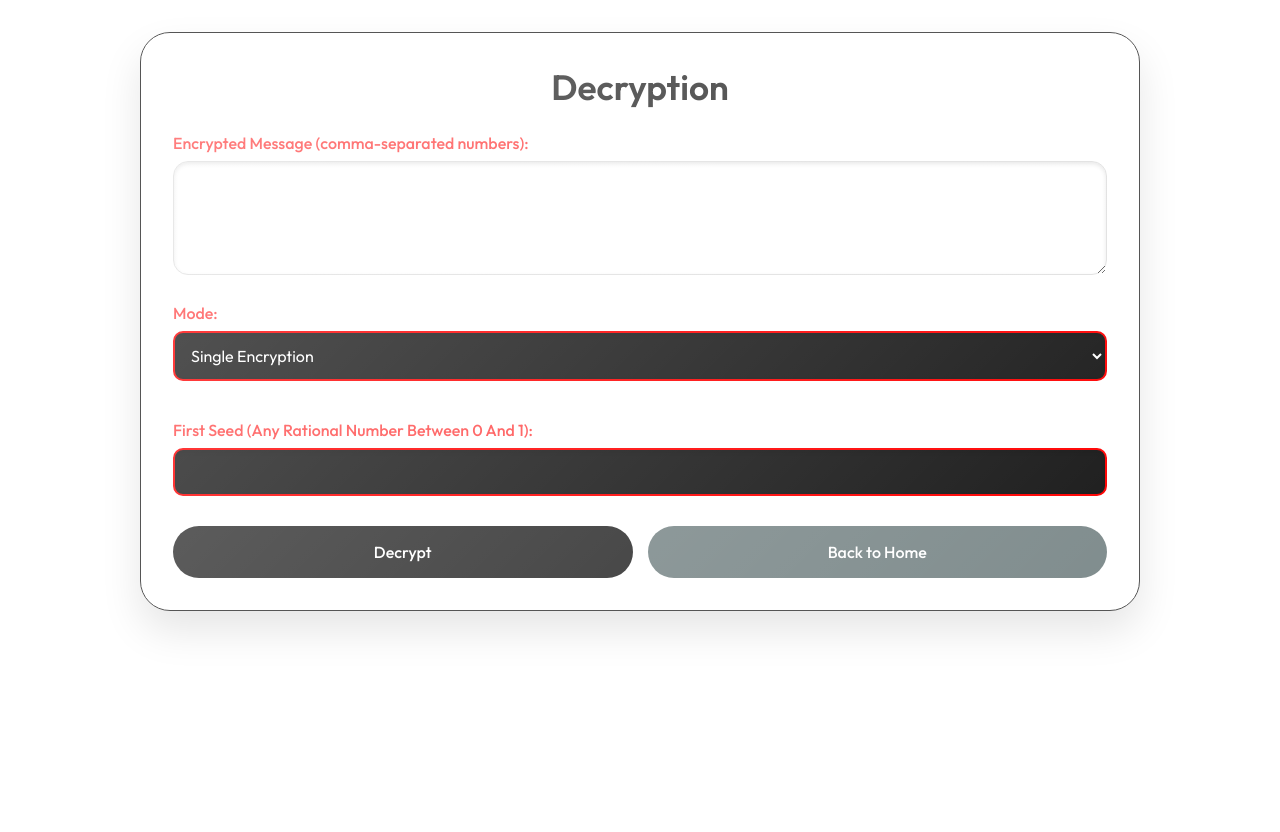
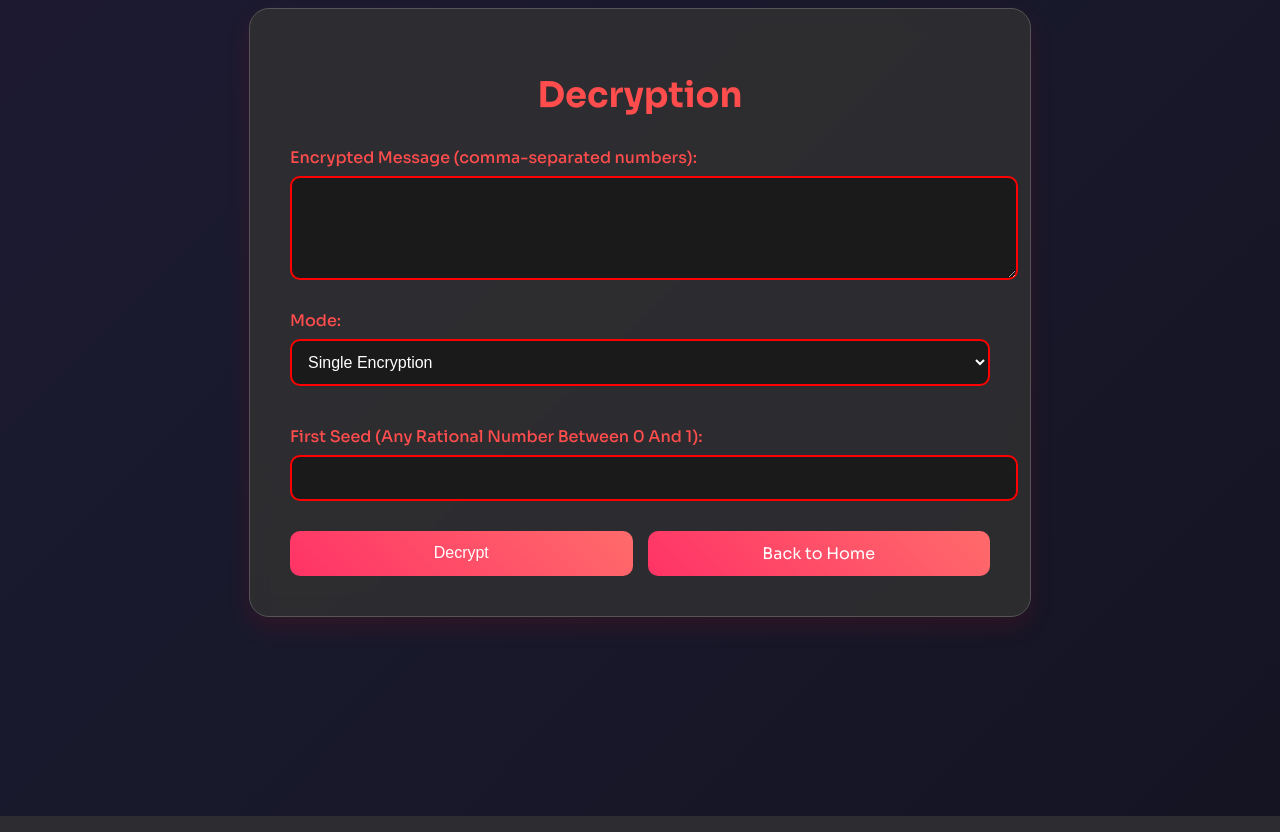
Before and after one commit to RiderSupreme/ChaosCrypt, a Flask app: page /decrypt in a window 1280 px wide. Run offline with Flask 3, Linux system fonts and the light colour scheme.

Commit message:
Restored to '2f5e502fd0de5bc9d2eae2525340f7d7c3a164ec'
Replit-Restored-To: 2f5e502fd0de5bc9d2eae2525340f7d7c3a164ec

```diff
--- a/static/styles.css
+++ b/static/styles.css
@@ -1,136 +1,13 @@
 
-@import url('https://fonts.googleapis.com/css2?family=Outfit:wght@300;400;500;600&display=swap');
-
-:root {
-  --primary: #ffffff;
-  --accent: #e0e0e0;
-  --text: #333333;
-  --shadow: rgba(0, 0, 0, 0.1);
+@keyframes gradient {
+    0% { background-position: 0% 50%; }
+    50% { background-position: 100% 50%; }
+    100% { background-position: 0% 50%; }
 }
 
-* {
-  margin: 0;
-  padding: 0;
-  box-sizing: border-box;
-  font-family: 'Outfit', sans-serif;
+.animated-bg {
+    background: linear-gradient(-45deg, #0f0f1a, #1a1a2e, #2a1a3a, #1a2a3e);
+    background-size: 400% 400%;
+    animation: gradient 15s ease infinite;
+    min-height: 100vh;
 }
-
-body {
-  background: var(--primary);
-  color: var(--text);
-  min-height: 100vh;
-}
-
-.container {
-  background: var(--primary);
-  border-radius: 30px;
-  padding: 2rem;
-  margin: 2rem auto;
-  max-width: 1000px;
-  box-shadow: 0 20px 40px var(--shadow);
-  position: relative;
-  overflow: hidden;
-}
-
-.container::before {
-  content: '';
-  position: absolute;
-  top: 0;
-  left: 0;
-  width: 100%;
-  height: 100%;
-  background: linear-gradient(135deg, rgba(255,255,255,0.3) 0%, rgba(255,255,255,0) 100%);
-  z-index: 0;
-}
-
-input, textarea, select {
-  background: var(--primary);
-  border: 1px solid var(--accent);
-  border-radius: 15px;
-  padding: 1rem;
-  width: 100%;
-  color: var(--text);
-  font-size: 1rem;
-  transition: all 0.3s ease;
-  box-shadow: inset 0 2px 4px var(--shadow);
-}
-
-input:focus, textarea:focus, select:focus {
-  outline: none;
-  border-color: var(--text);
-  box-shadow: 0 0 0 2px var(--shadow);
-}
-
-.button {
-  background: var(--text);
-  color: var(--primary);
-  padding: 1rem 2rem;
-  border-radius: 30px;
-  border: none;
-  font-weight: 500;
-  cursor: pointer;
-  transition: all 0.3s ease;
-  text-decoration: none;
-  display: inline-block;
-}
-
-.button:hover {
-  transform: translateY(-2px);
-  box-shadow: 0 10px 20px var(--shadow);
-}
-
-.nav {
-  background: rgba(255, 255, 255, 0.8);
-  backdrop-filter: blur(10px);
-  padding: 1rem 2rem;
-  border-bottom: 1px solid var(--accent);
-  position: fixed;
-  width: 100%;
-  top: 0;
-  z-index: 1000;
-}
-
-.hero {
-  min-height: 90vh;
-  display: flex;
-  align-items: center;
-  justify-content: center;
-  text-align: center;
-  padding: 4rem 2rem;
-  background: linear-gradient(135deg, var(--primary) 0%, var(--accent) 100%);
-  position: relative;
-  overflow: hidden;
-}
-
-.hero::after {
-  content: '';
-  position: absolute;
-  top: 0;
-  left: 0;
-  width: 100%;
-  height: 100%;
-  background: repeating-linear-gradient(
-    45deg,
-    rgba(255,255,255,0.1) 0px,
-    rgba(255,255,255,0.1) 10px,
-    rgba(255,255,255,0.2) 10px,
-    rgba(255,255,255,0.2) 20px
-  );
-}
-
-h1, h2, h3 {
-  color: var(--text);
-  margin-bottom: 1.5rem;
-  font-weight: 600;
-}
-
-.result {
-  background: var(--accent);
-  border-radius: 15px;
-  padding: 1.5rem;
-  margin-top: 2rem;
-}
-
-.form-group {
-  margin-bottom: 1.5rem;
-}
```
